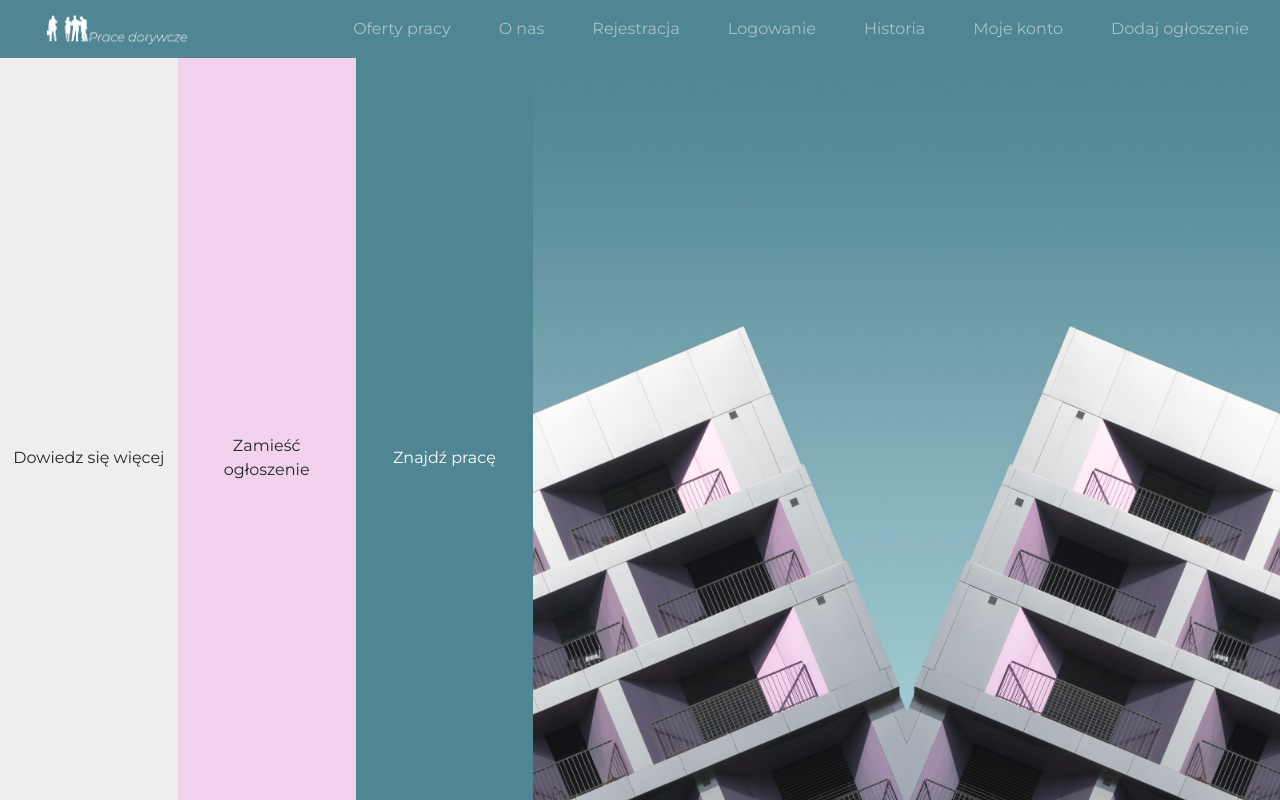
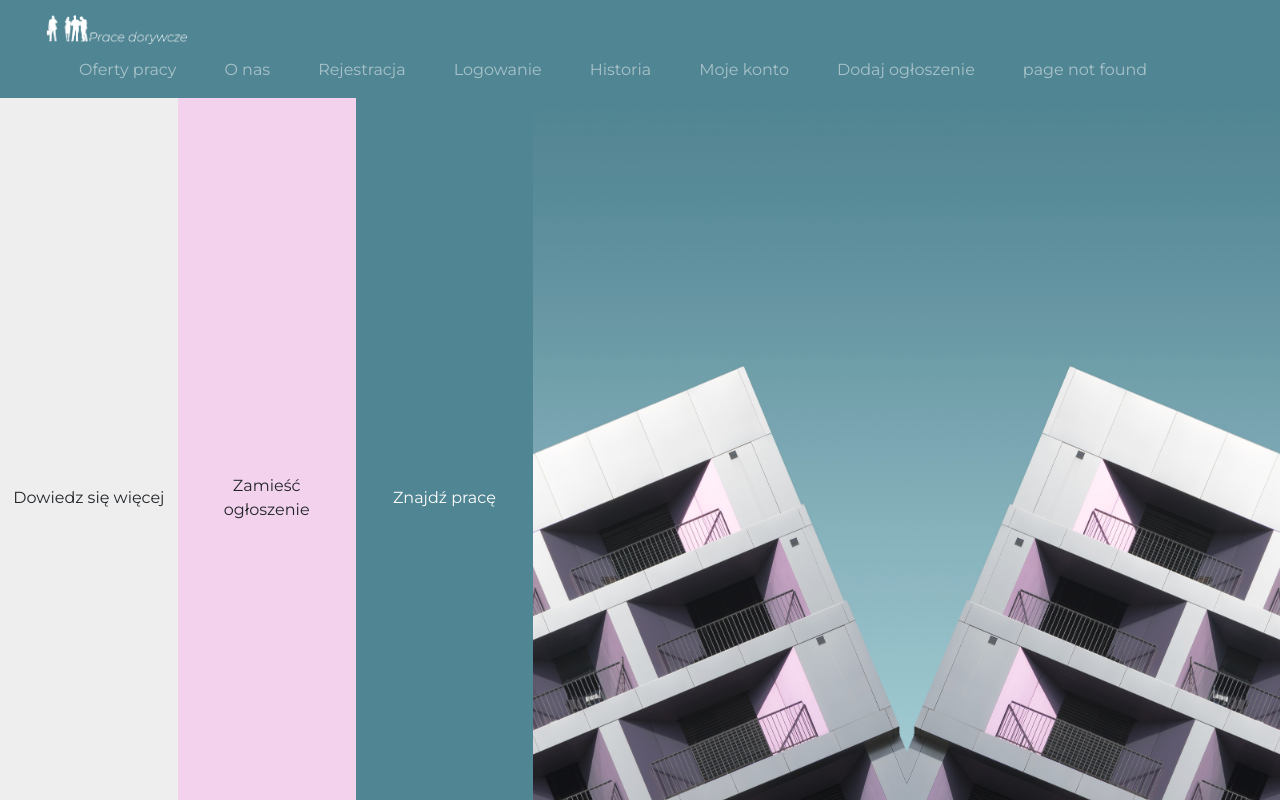
Before and after one commit to krzosa/OddJobsServiceFrontend, a React (Create React App) app: page / in a window 1280 px wide. Shown: the top 800 px of the page. Built offline with nearby package versions, Linux system fonts and the light colour scheme.

Commit message:
Page not found changes

```diff
--- a/src/App.js
+++ b/src/App.js
@@ -36,7 +36,7 @@ function App() {
         <Route path="/editProfile" component={EditProfile} />
         <Route path="/userpanel" component={Userpanel} />
         <Route path="/addoffers" component={AddOffers} />
-        <Route component={NotFoundPage} />
+        <Route path="/notfoundpage" component={NotFoundPage} />
       </Switch>
       <Footer />
     </div>
--- a/src/components/navbar/Navbar.js
+++ b/src/components/navbar/Navbar.js
@@ -20,6 +20,7 @@ class Navbar extends Component{
                     <Link className="nav-link ml-5" to="history">Historia</Link>
                     <Link className="nav-link ml-5" to="userpanel">Moje konto</Link>
                     <Link className="nav-link ml-5" to="addoffers">Dodaj ogłoszenie</Link>
+                    <Link className="nav-link ml-5" to="notfoundpage">page not found</Link>
                 </div>
               </div>
             </nav>
```
